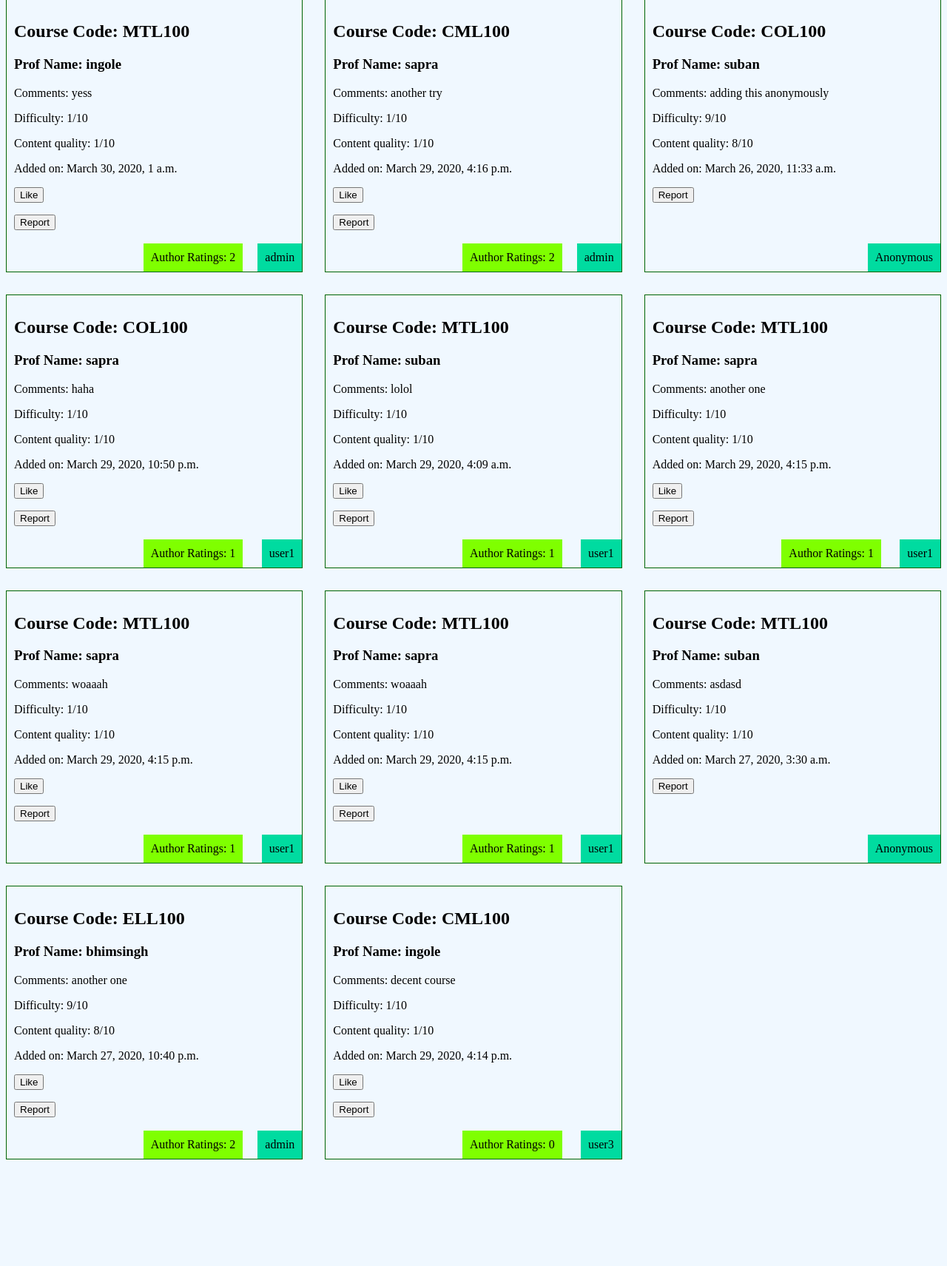
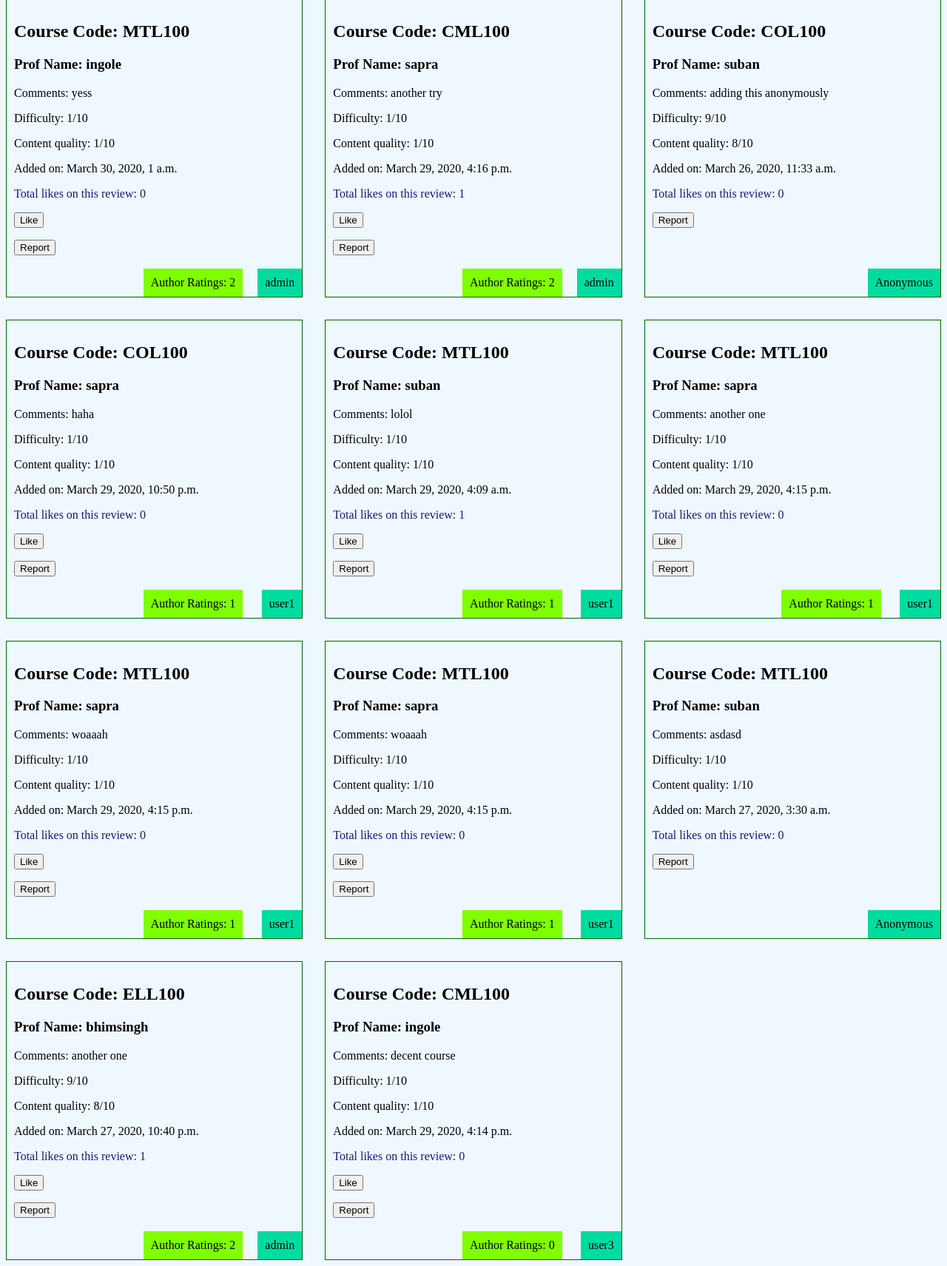
Before and after one commit to kshitijalwadhi/ProfReviewPortal, a Django app: page /review/search/ in a window 1280 px wide. Shown: the part 227-1938 px from the top of the page at 74% size. Before the commit the page ends 1794 px from the top, so only its background shows below. Run offline with Django 3.2, Linux system fonts and the light colour scheme; data comes from the database, SQL or seed files in the repository; both versions use the stored data as it was after the commit; some libraries are stand-ins or nearby versions.

Commit message:
show individual review rating as well

```diff
--- a/profreviewportal/accounts/templates/accounts/profile.html
+++ b/profreviewportal/accounts/templates/accounts/profile.html
@@ -38,6 +38,9 @@
         <p>Difficulty: {{review.difficulty}}/10</p>
         <p>Content quality: {{review.contentquality}}/10</p>
         <p>Added on: {{review.date}} </p>
+        <p style="color:midnightblue;">
+            Total likes on this review: {{review.likes.count}}
+        </p>
         <p class="author">Posted as:
             {% if review.anonymous %}
             Anonymous
--- a/profreviewportal/review/templates/review/search.html
+++ b/profreviewportal/review/templates/review/search.html
@@ -16,6 +16,9 @@
         <p>Difficulty: {{obj.difficulty}}/10</p>
         <p>Content quality: {{obj.contentquality}}/10</p>
         <p>Added on: {{obj.date}} </p>
+        <p style="color:midnightblue;">
+            Total likes on this review: {{obj.likes.count}}
+        </p>
         {% if obj.anonymous %}
         <p class="author"> Anonymous </p>
         {% else %}
--- a/profreviewportal/review/views.py
+++ b/profreviewportal/review/views.py
@@ -58,7 +58,8 @@ def review_list(request):
 def search(request):
     review_filter = ReviewFilter(request.GET, queryset=Review.objects.all())
     ratings = LikesCount.objects.all()
-    return render(request, 'review/search.html', {'filter': review_filter, 'ratings': ratings})
+    sum = 0
+    return render(request, 'review/search.html', {'filter': review_filter, 'ratings': ratings, 'sum': 0})
 
 
 def add_prof(request):
```
Also changed, not shown: README.md, profreviewportal/db.sqlite3.
